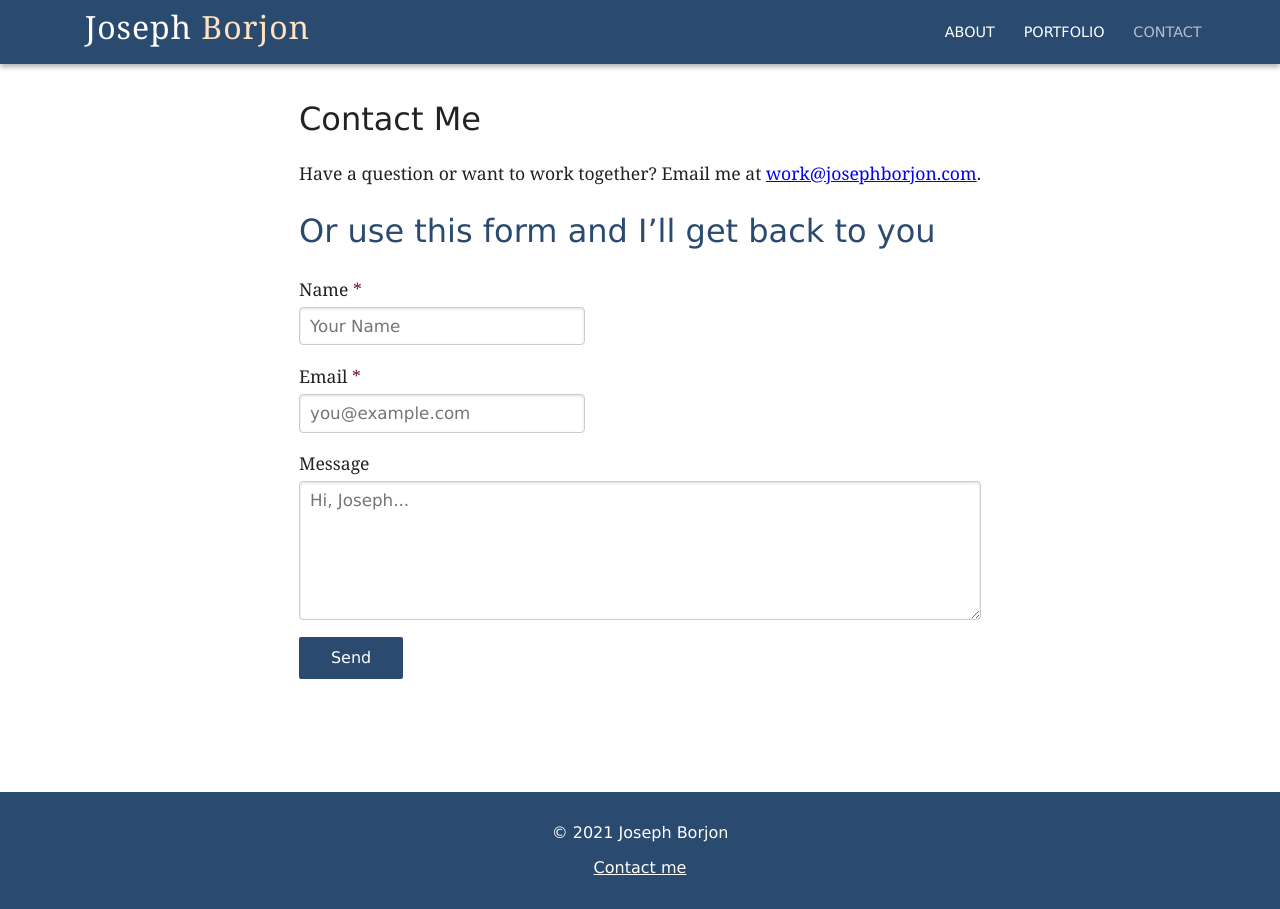
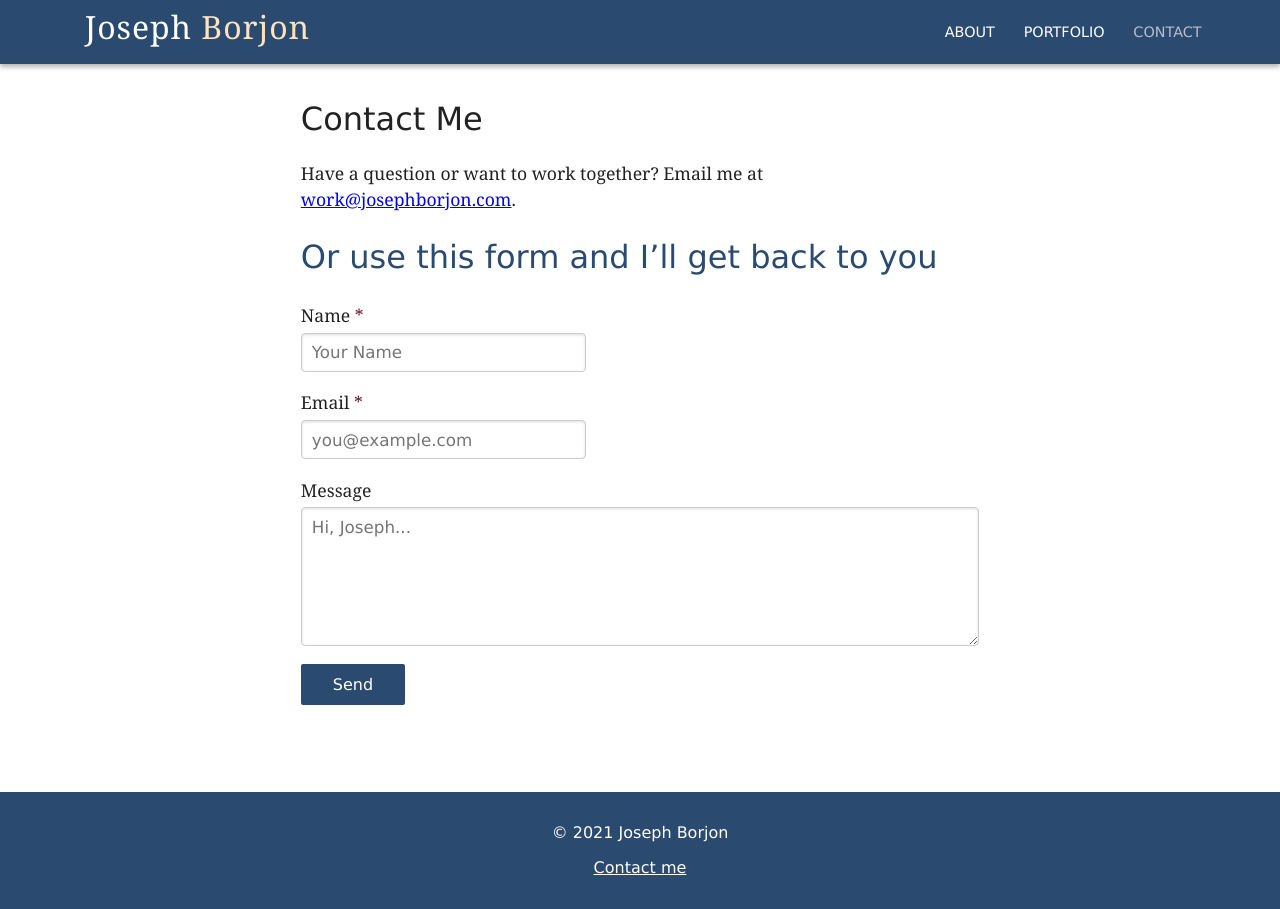
Before and after one commit to jborjon/jborjon.github.io, a Jekyll site: the page built from contact.html, in a window 1280 px wide. Built offline with Jekyll 4.4.1, drawn with Linux system fonts in a browser that asks for light colours; some web fonts are replaced.

Commit message:
Update base.css

```diff
--- a/style/base.css
+++ b/style/base.css
@@ -54,7 +54,6 @@ main {
   margin: 0 auto;
   padding: 1em 1.3rem;
   max-width: var(--content-width);
-  max-width: 100vw;
   overflow-wrap: break-word;
   word-wrap: break-word;
   word-break: break-word;
```
